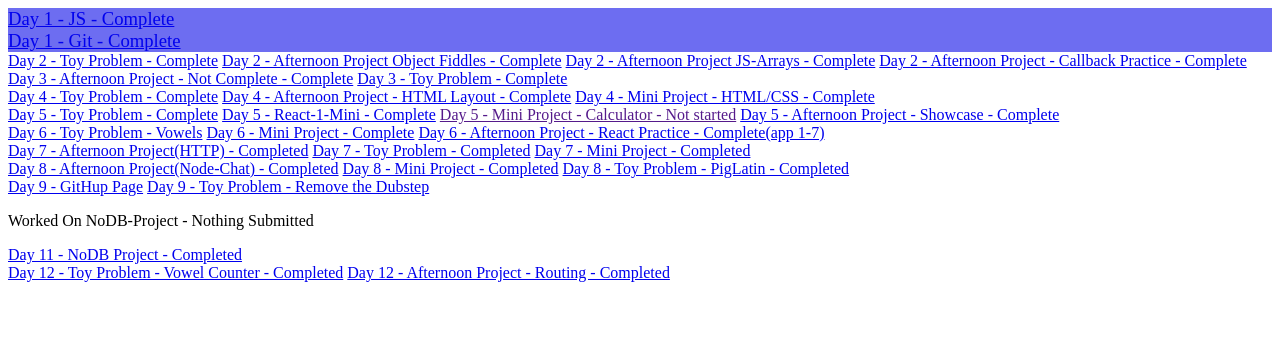
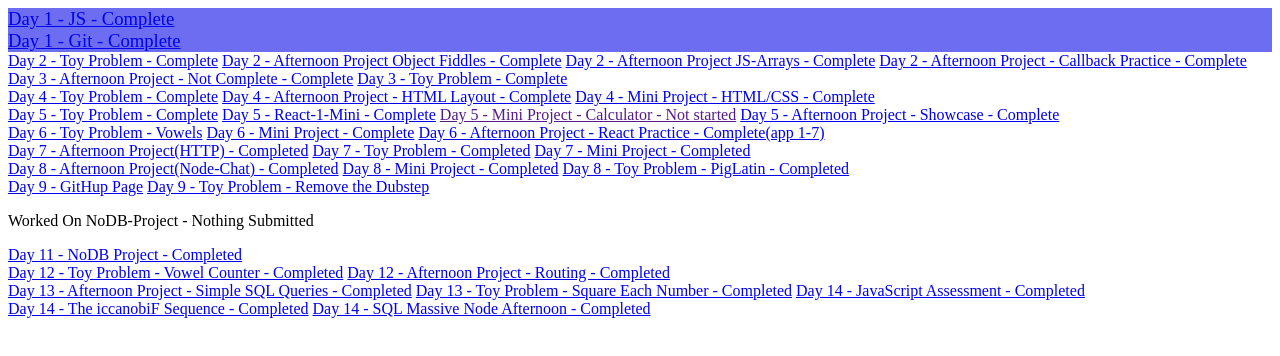
Before and after one commit to B-eck37/Daily-Projects-WPX2, a plain HTML site: page Daily-projects/index.html in a window 1280 px wide. Drawn offline with Linux system fonts and the light colour scheme.

Commit message:
Updated through Day 14

```diff
--- a/Daily-projects/index.html
+++ b/Daily-projects/index.html
@@ -73,8 +73,15 @@
         <a href="https://repl.it/@B_eck/Vowel-Counter-Question">Day 12 - Toy Problem - Vowel Counter - Completed</a>
         <a href="https://github.com/B-eck37/routing-afternoon">Day 12 - Afternoon Project - Routing - Completed</a>
     </section>
-    <section class="Day 13"></section>
-    <section class="Day 14"></section>
+    <section class="Day 13">
+        <a href="https://github.com/B-eck37/simple-sql-queries-afternoon">Day 13 - Afternoon Project - Simple SQL Queries - Completed</a>
+        <a href="https://repl.it/@B_eck/Square-Each-Number">Day 13 - Toy Problem - Square Each Number - Completed</a>
+        <a href="https://github.com/B-eck37/javascript-basic-assessment">Day 14 - JavaScript Assessment - Completed </a>
+    </section>
+    <section class="Day 14">
+        <a href="https://repl.it/@B_eck/The-iccanobiF-Sequence-Question">Day 14 - The iccanobiF Sequence - Completed</a>
+        <a href="https://github.com/B-eck37/sql-massive-node-afternoon">Day 14 - SQL Massive Node Afternoon - Completed</a>
+    </section>
     <section class="Day 15"></section>
 </div>
 
```
